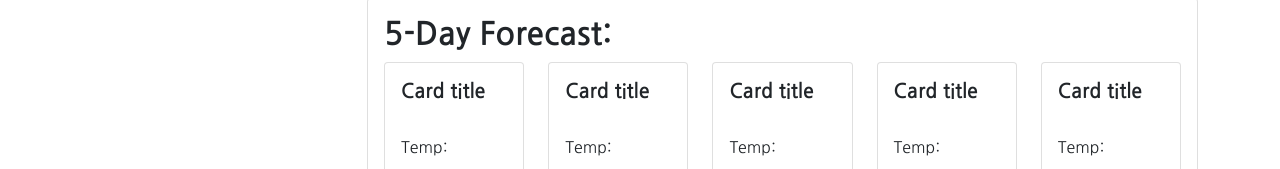
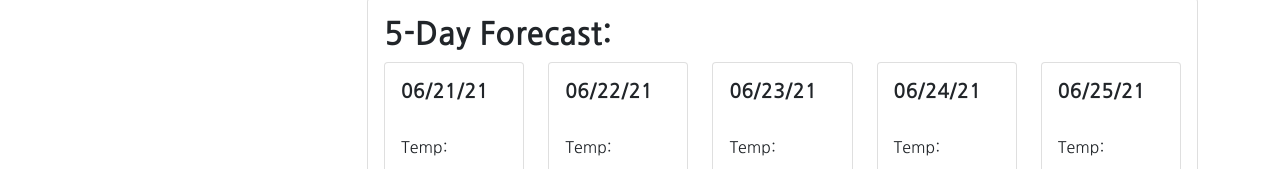
Before and after one commit to bleakney/weather-dashboard, a plain HTML site: page index.html in a window 1280 px wide. Shown: the part 362-531 px from the top of the page. Drawn offline with nearby package versions, Linux system fonts and the light colour scheme.

Commit message:
UI improvements

```diff
--- a/assets/js/script.js
+++ b/assets/js/script.js
@@ -55,6 +55,16 @@ var retrieveWeather = function (city) {
     }
   });
 };
+
+function displayDates(){
+    for (let i = 0; i < 6; i++) {
+        // display date
+        let currentDate = moment();
+        let displayDate = currentDate.clone().add(i, "day").format("MM/DD/YY");
+        document.querySelector("#forecastCard" + i).querySelector("h5").textContent = displayDate;
+        console.log(displayDate);
+}}
+displayDates();
 
 function displayWeather(data) {
   // display weather in large current weather box
--- a/index.html
+++ b/index.html
@@ -64,7 +64,7 @@
                         <div class="col">
                           <div class="card h-100" id="forecastCard0">
                             <div class="card-body">
-                              <h5 class="card-title">Card title</h5>
+                              <h5 class="card-title"></h5>
                               <img />
                               <p class="card-text dailyTemp">Temp: </p>
                               <p class="card-text dailyWind">Wind: </p>
@@ -75,7 +75,7 @@
                         <div class="col">
                           <div class="card h-100" id="forecastCard1">
                             <div class="card-body">
-                              <h5 class="card-title">Card title</h5>
+                              <h5 class="card-title"></h5>
                               <img />
                               <p class="card-text dailyTemp">Temp: </p>
                               <p class="card-text dailyWind">Wind: </p>
@@ -86,7 +86,7 @@
                         <div class="col">
                           <div class="card h-100" id="forecastCard2">
                             <div class="card-body">
-                              <h5 class="card-title">Card title</h5>
+                              <h5 class="card-title"></h5>
                               <img />
                               <p class="card-text dailyTemp">Temp: </p>
                               <p class="card-text dailyWind">Wind: </p>
@@ -97,7 +97,7 @@
                         <div class="col">
                           <div class="card h-100" id="forecastCard3">
                             <div class="card-body">
-                              <h5 class="card-title">Card title</h5>
+                              <h5 class="card-title"></h5>
                               <img />
                               <p class="card-text dailyTemp">Temp: </p>
                               <p class="card-text dailyWind">Wind: </p>
@@ -108,7 +108,7 @@
                         <div class="col">
                           <div class="card h-100" id="forecastCard4">
                             <div class="card-body">
-                              <h5 class="card-title">Card title</h5>
+                              <h5 class="card-title"></h5>
                               <img />
                               <p class="card-text dailyTemp">Temp: </p>
                               <p class="card-text dailyWind">Wind: </p>
```
